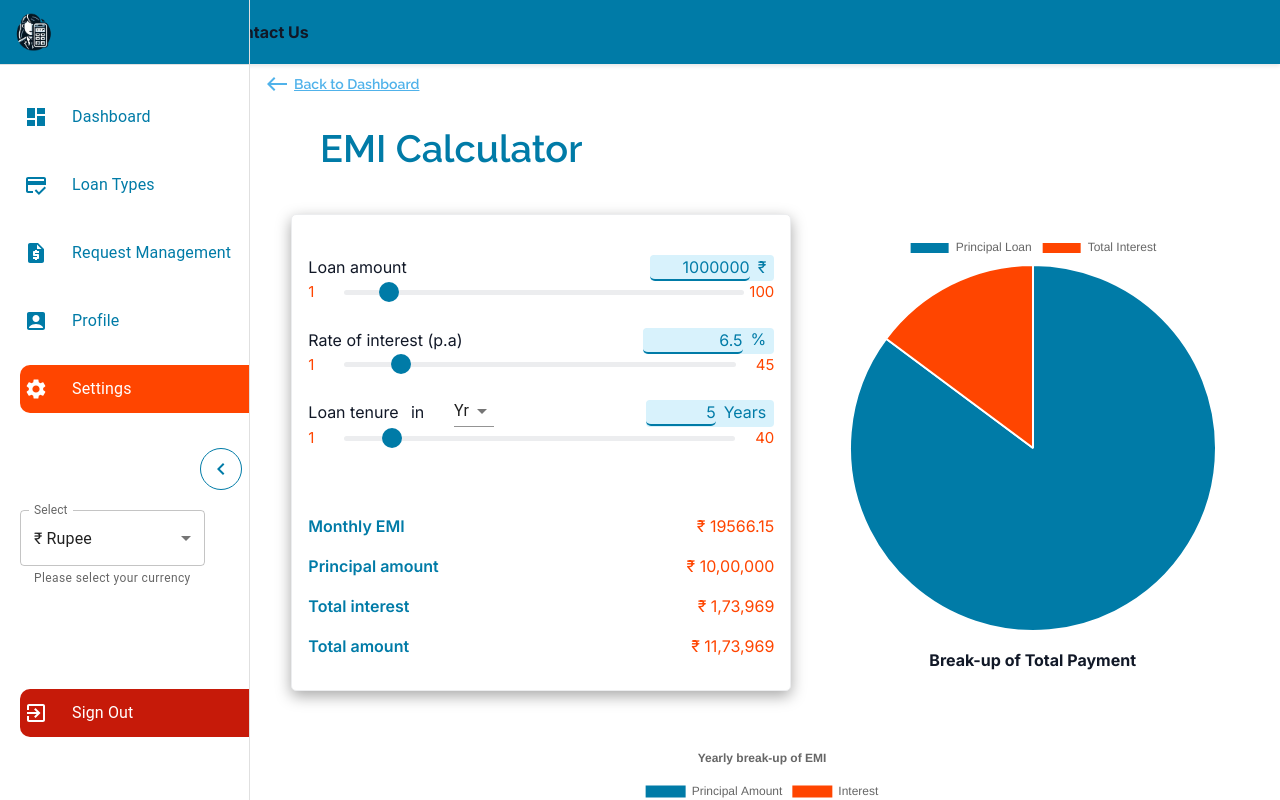
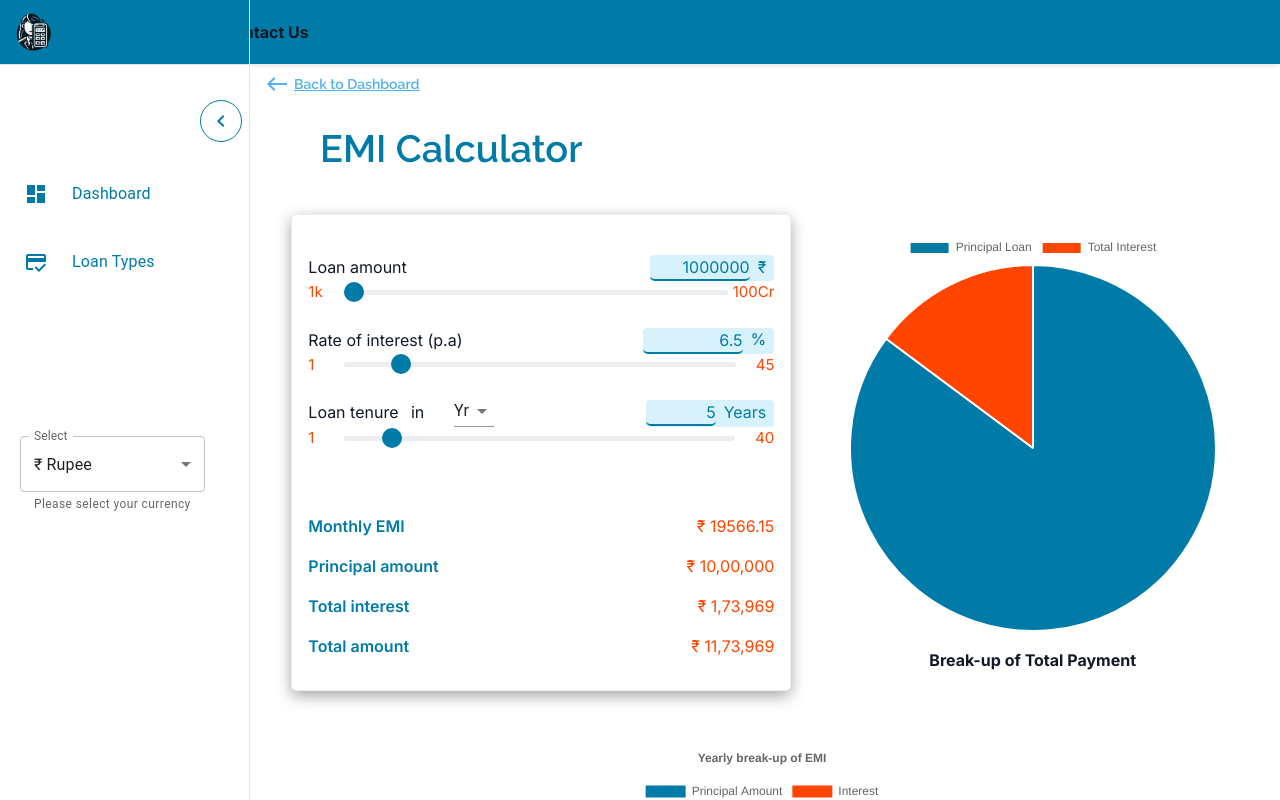
Before and after one commit to tyagidivyam47/EMI-calculator, a React (Vite) app: page /calculator in a window 1280 px wide. Shown: the top 800 px of the page. Built offline with nearby package versions, Linux system fonts and the light colour scheme; a web font is replaced by a local one.

Commit message:
Fixed input validations

```diff
--- a/src/Components/BudgetLoanCalculator.jsx
+++ b/src/Components/BudgetLoanCalculator.jsx
@@ -31,6 +31,15 @@ const BudgetLoanCalculator = ({ sendData }) => {
 
   const handleChange = (e) => {
     const { name, value } = e.target;
+    if(isNaN(value) || value < 0){
+      return;
+    }
+    // console.log(value)
+    // if (name === 'tenure' && e.target.value / 10 < 1) {
+    //  setTenure(null)
+    //  return;
+    //   }
+
     if (name === "budget" && value > 9999999999) {
       return;
     }
--- a/src/Components/Calculator.jsx
+++ b/src/Components/Calculator.jsx
@@ -125,9 +125,9 @@ const Calculator = ({
   }, [tenure, rateOfInterest, totalLoanAmount]);
 
   const handleTotalLoanChange = (e) => {
-    // if(e.target.value < 0){
-    //   return;
-    // }
+    if(e.target.value < 0){
+      return;
+    }
     if(e.target.value > 9999999999){
       return;
     }
@@ -143,6 +143,10 @@ const Calculator = ({
   };
 
   const handleTenureChange = (e) => {
+    // console.log(e.target.value,  " : ", typeof e.target.value)
+    if((e.target.value < 0)){
+      return;
+    }
     if(tenureType === "Years" && e.target.value > 40){
       return;
     }
@@ -164,6 +168,9 @@ const Calculator = ({
   };
 
   const handleRateOfInterestChange = (e) => {
+    if((e.target.value < 0)){
+      return;
+    }
     if(e.target.value > 45){
       return;
     }
@@ -236,18 +243,18 @@ const Calculator = ({
             style={{
               fontSize: "15px",
               color: secondaryColor,
-              marginRight: "30px",
+              marginRight: "21px",
             }}
           >
-            1
+            1k
           </div>
           <input
             id="loan-amount"
             name="loan-amount"
             type="range"
-            min="100000"
-            max="10000000"
-            step="10000"
+            min="1000"
+            max="1000000000"
+            step="1000"
             className="input"
             placeholder="0"
             value={totalLoanAmount}
@@ -260,7 +267,7 @@ const Calculator = ({
               marginLeft: "5px",
             }}
           >
-            100
+            100Cr
           </div>
         </div>
       </div>
--- a/src/Components/Sidebar.jsx
+++ b/src/Components/Sidebar.jsx
@@ -85,9 +85,6 @@ const Drawer = styled(MuiDrawer, {
 const links = [
   "Dashboard",
   "Loan Types",
-  "Request Management",
-  "Profile",
-  "Settings",
 ];
 
 const currencies = [
@@ -167,6 +164,23 @@ const Sidebar = () => {
           </Box>
         </DrawerHeader>
         <Divider />
+        <IconButton
+            onClick={handleDrawerToggle}
+            style={{
+              display: "flex",
+              // justifyContent:"center",
+              marginLeft: "auto",
+              marginRight: "7px",
+              marginTop: "35px",
+              border: `1px solid ${primaryColor}`,
+              // background: primaryColor,
+              color: primaryColor,
+              // position:"absolute",
+              // left:"230px",
+            }}
+          >
+            {!open ? <ChevronRightIcon /> : <ChevronLeftIcon />}
+          </IconButton>
         <List>
           {links.map((text, index) => (
             <NavLink
@@ -241,29 +255,13 @@ const Sidebar = () => {
               </ListItem>
             </NavLink>
           ))}
-          <IconButton
-            onClick={handleDrawerToggle}
-            style={{
-              display: "flex",
-              // justifyContent:"center",
-              marginLeft: "auto",
-              marginRight: "7px",
-              marginTop: "35px",
-              border: `1px solid ${primaryColor}`,
-              // background: primaryColor,
-              color: primaryColor,
-              // position:"absolute",
-              // left:"230px",
-            }}
-          >
-            {!open ? <ChevronRightIcon /> : <ChevronLeftIcon />}
-          </IconButton>
+
 
           {open && <ListItem
             // key={"Sign out"}
             // onClick={logoutHandler}
             disablePadding
-            sx={{ display: "block", marginTop: "20px", marginLeft: "20px" }}
+            sx={{ display: "block", marginTop: "150px", marginLeft: "20px" }}
           >
             <div>
               <TextField
@@ -284,7 +282,7 @@ const Sidebar = () => {
           </ListItem>}
 
 
-          <ListItem
+          {/* <ListItem
             key={"Sign out"}
             onClick={logoutHandler}
             disablePadding
@@ -292,7 +290,7 @@ const Sidebar = () => {
               background: "#c61a09",
               borderTopLeftRadius: 10,
               borderBottomLeftRadius: 10,
-              marginTop: "100px",
+              marginTop: "200px",
             }}
             sx={{ display: "block", marginTop: "20px", marginLeft: "20px" }}
           >
@@ -324,7 +322,7 @@ const Sidebar = () => {
                 style={{ fontWeight: 800 }}
               />
             </ListItemButton>
-          </ListItem>
+          </ListItem> */}
 
         </List>
       </Drawer>
```
